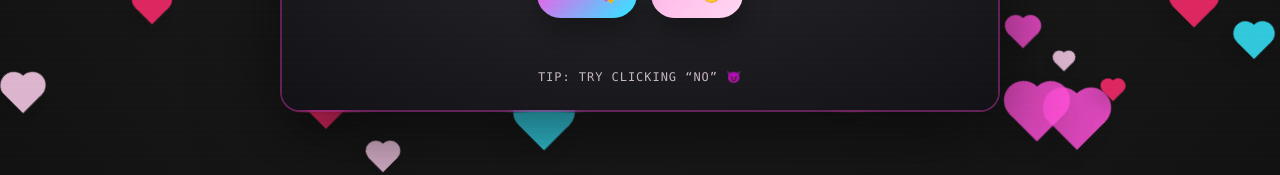
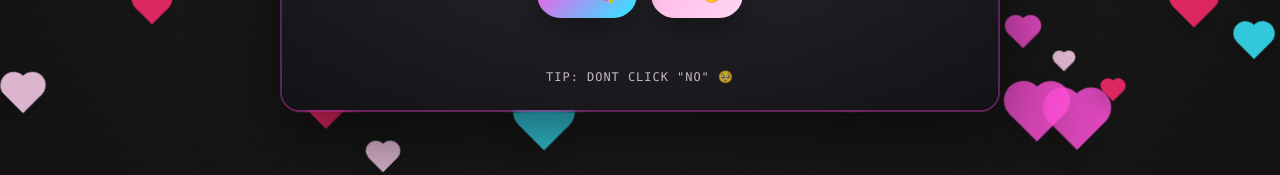
Before and after one commit to Hnguyen1005/foryou, a plain HTML site: page index.html in a window 1280 px wide. Shown: the part 436-611 px from the top of the page. Drawn offline with Linux system fonts and the light colour scheme.

Commit message:
changed the dont click no

```diff
--- a/index.html
+++ b/index.html
@@ -277,7 +277,7 @@
       </div>
 
       <div class="status" id="status"></div>
-      <div class="hint pixel">Tip: Try clicking “NO” 😈</div>
+      <div class="hint pixel">Tip: Dont click "no" 🥺</div>
     </section>
   </main>
 
```
